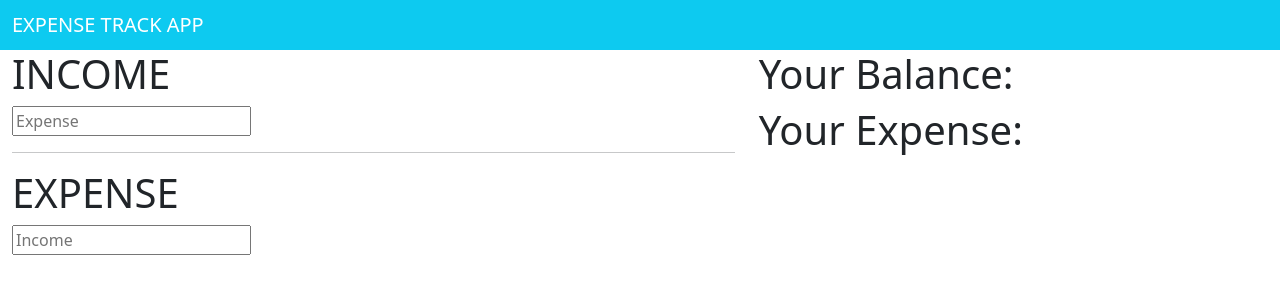
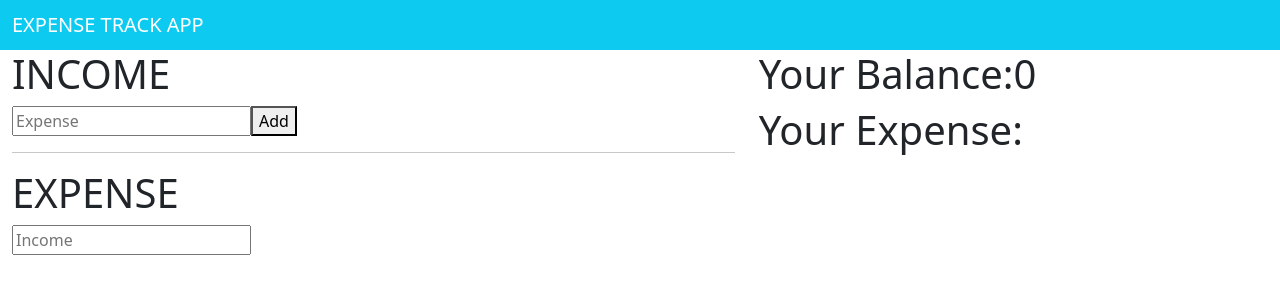
Before and after one commit to majidshahid/expense-track, a React (Create React App) app: page / in a window 1280 px wide. Shown: the top 300 px of the page. Built offline with nearby package versions, Linux system fonts and the light colour scheme.

Commit message:
Add files via upload

```diff
--- a/src/component/body/index.js
+++ b/src/component/body/index.js
@@ -4,14 +4,18 @@ import {useState} from "react";
 function Body(){
   var [income,setincome]=useState("")
   var [expense,setexpense]=useState("")
+  function Foo(){
+    console.log(income)
+
+  }
     return (
         <div className="container-fluid">
         <div className="row">
           <div className="col-7 ">
             <div className="text-left">
               <h1>INCOME <span id="income"></span></h1>
-          <input type="number" value={income} onChange={(e)=>setincome(e.target.value)} placeholder="Expense" />
-
+          <input type="number" value={income} onChange={(e)=>setincome(e.target.value)} placeholder="Expense" id="incomeinput" />
+              <button onClick={Foo}>Add</button>
 
 <hr/>
 <h1>EXPENSE <span id="expense"></span></h1>
@@ -19,7 +23,7 @@ function Body(){
             </div>
           </div>
           <div className="col-5">
-          <h1>Your Balance:<span>{income}</span></h1>
+          <h1>Your Balance:<span>{+income}</span></h1>
           <h1></h1>
 <h1>Your Expense:<span>{expense}</span></h1>
 <h1></h1>
```
